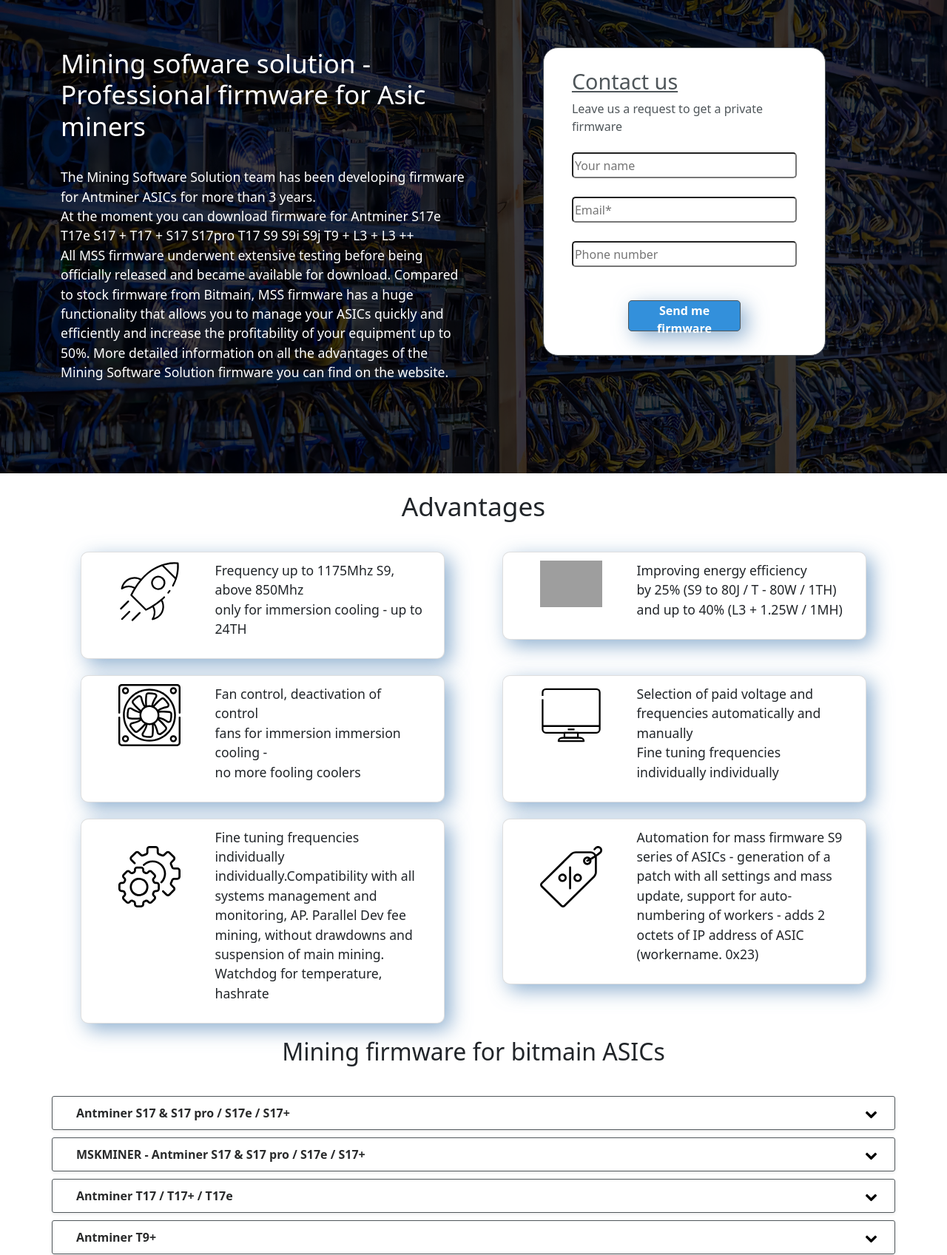
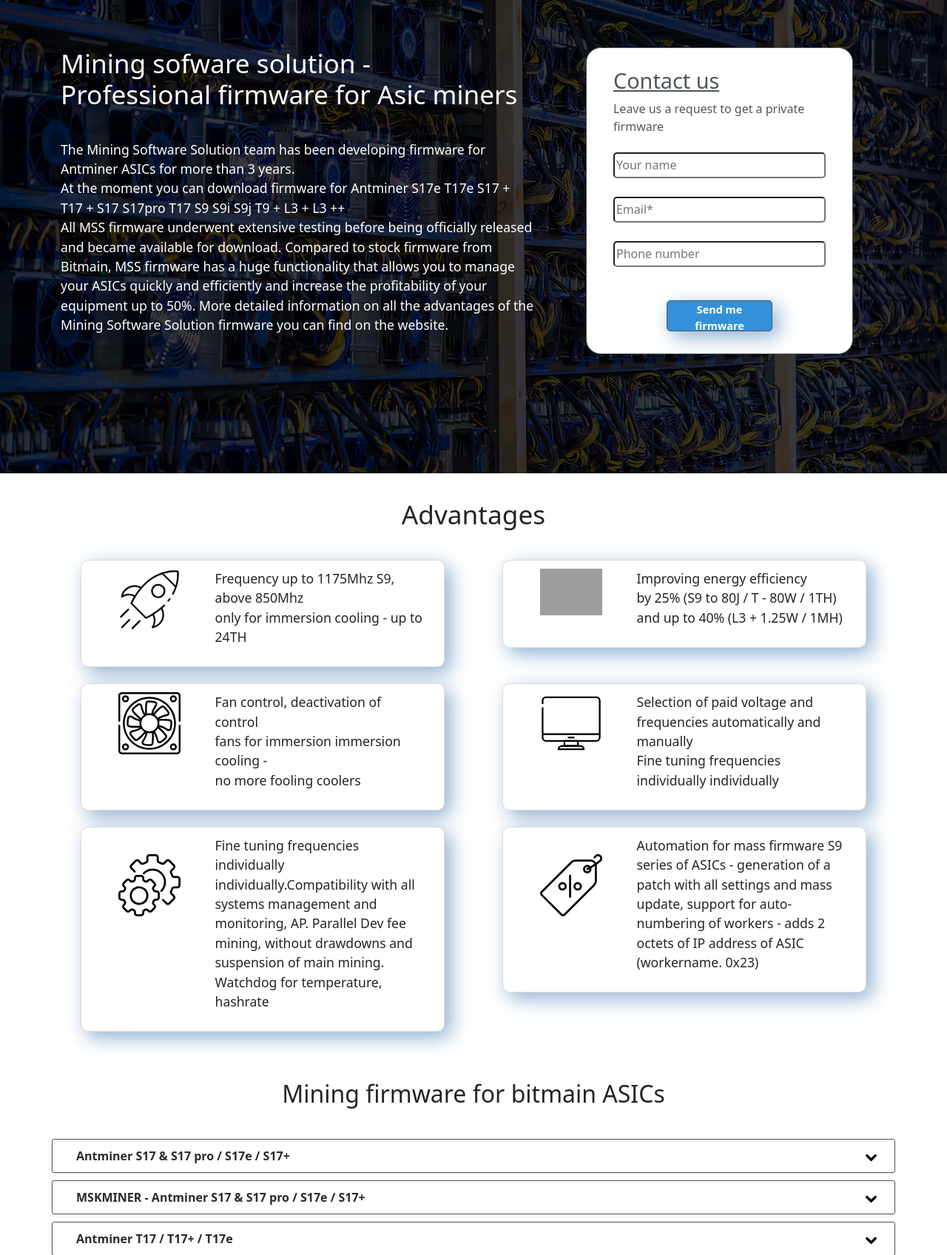
Before and after one commit to OZOAR/ms.solutions, a PHP site: page / in a window 1280 px wide. Shown: the part 81-1778 px from the top of the page at 74% size. Run offline with PHP 8.4, Linux system fonts and the light colour scheme; grey boxes are pictures that could not be loaded.

Commit message:
sec comm

```diff
--- a/css/style.css
+++ b/css/style.css
@@ -5,6 +5,10 @@
 .diagonal-gradient {
 	/* background: linear-gradient(to bottom right, #ffffff, #f8d4bc); */
   }
+body {
+	height: 100%;
+	width: 100%;
+}
 header {
 	padding-top: 10px;
 	/* padding-bottom: px; */
@@ -43,8 +47,8 @@
 	font-size: 2.2em;
 }
 .first-block .contact-form {
-	margin-left: 15%;
-	margin-right: 15%;
+	margin-left: 10%;
+	margin-right: 10%;
 	border: 1px solid;
 	border-radius: 20px;
 	border-color: #4f565a;
@@ -81,6 +85,7 @@
 	background-color: #3390db;
 	color: #ffffff;
 	font-weight: 600;
+	font-size: 0.9em;
 	border: 1px solid;
 	border-color: #4f565a;
 	border-radius: 5px;
@@ -98,11 +103,11 @@
 }
 .advantages {
 	height: 100%;
-	margin-bottom: 8%;
+	/* margin-bottom: 8%; */
 }
 .advantages h2 {
 	padding-bottom: 2%;
-	padding-top: 2%;
+	padding-top: 3%;
 	font-size: 2.2em;
 }
 .advantages .card {
--- a/index.html
+++ b/index.html
@@ -45,7 +45,7 @@
             <div class="container-flluid content-wrapper">
               <div class="container first-block">
               <div class="row">
-                <div class="col-lg-6 col-sm-12 main-text">
+                <div class="col-lg-7 col-sm-12 main-text">
                 <div>
                   <div>
                     <h1>
@@ -61,7 +61,7 @@
                   </div>
                 </div>
                 </div>
-                <div class="col-lg-6 col-sm-12">
+                <div class="col-lg-5 col-sm-12">
                   <div class="contact-form diagonal-gradient">
                     <div class="inner">
                       <div class="head-text">
@@ -88,6 +88,7 @@
               </div>
               </div>
             </div>
+          </div>
             <div class="container advantages">
               <h2 class="text-center">Advantages</h2>
               <div class="row">
@@ -371,7 +372,6 @@
 
               </div>
             </div>
-
             <footer>
               <div class="container-flluid">
                 <div class="row">
@@ -384,8 +384,7 @@
                 </div>
               </div>
             </footer>
-            </div>
-          </div>
+
         <script>
 
         </script>
```
